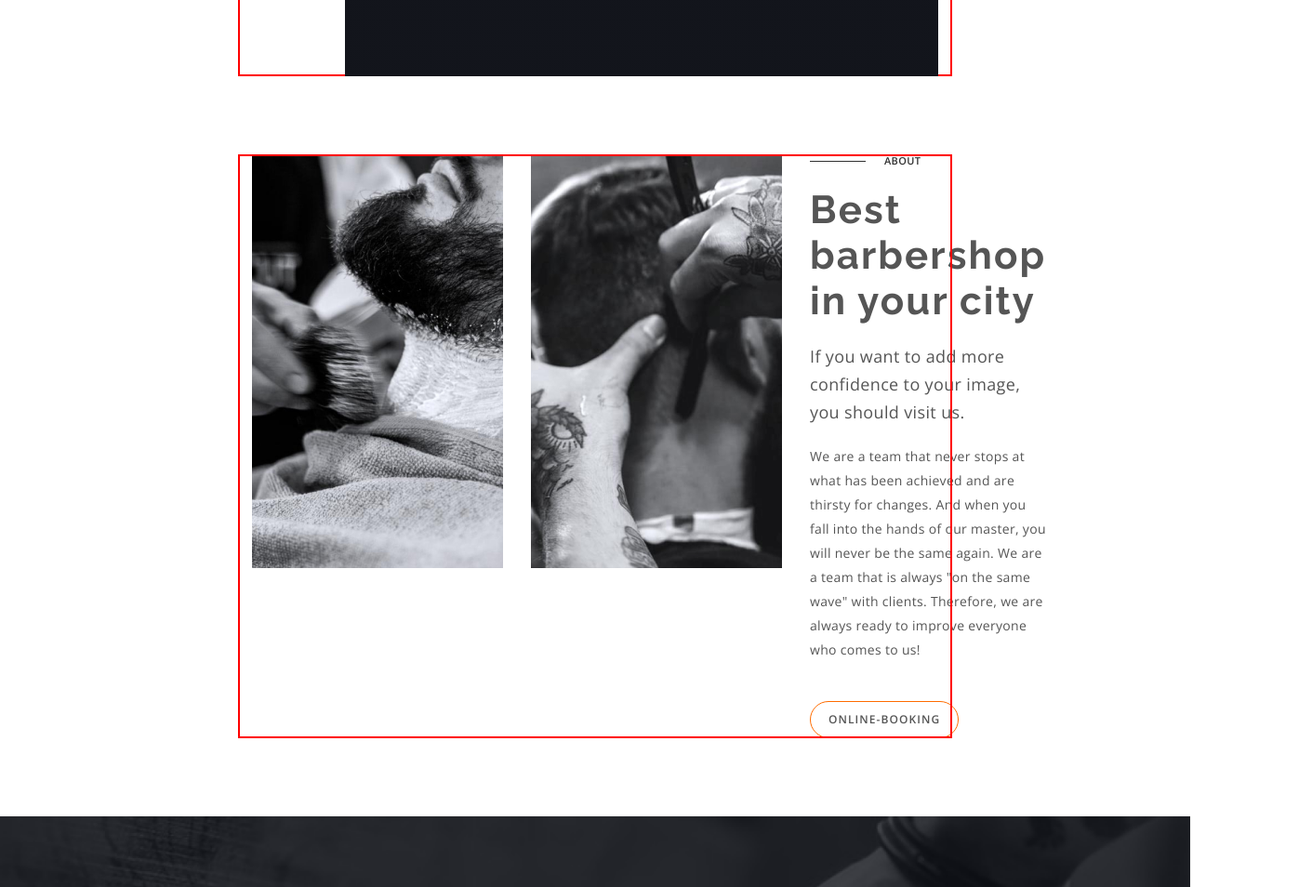
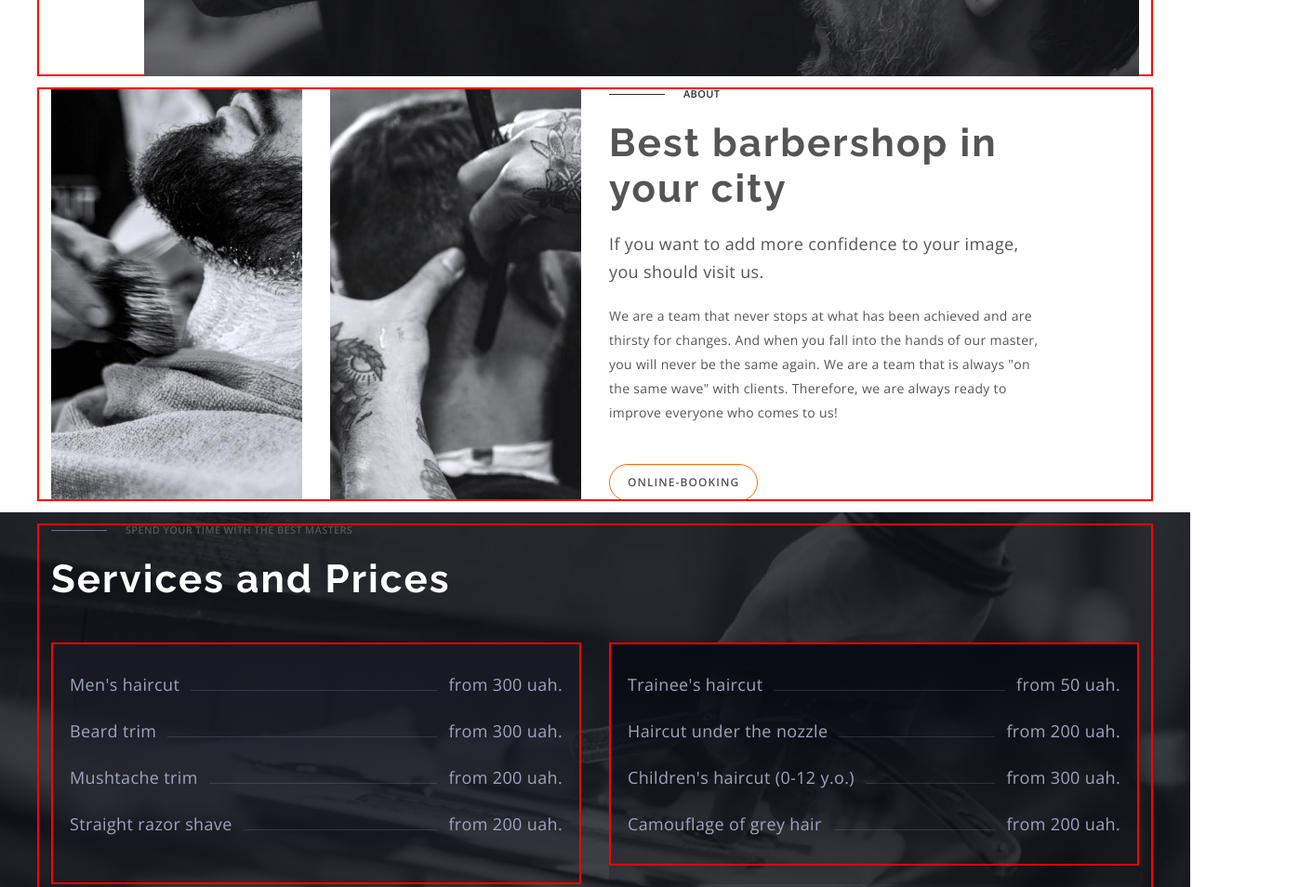
Before and after one commit to nikazain/barbershop, a plain HTML site: page index.html in a window 1280 px wide. Shown: the part 598-1552 px from the top of the page at 93% size, 1411 px wide, since content can reach past the window. Drawn offline with nearby package versions, Linux system fonts and the light colour scheme.

Commit message:
revertingmodule6startcommit

```diff
--- a/css/styles.css
+++ b/css/styles.css
@@ -64,36 +64,16 @@ button {
   overflow: hidden;
 }
 .section {
-  padding: 84px 0;
-  /* padding: 120px 0; */
-}
-@media only screen (min-width: 768px) {
-  .section {
-    padding: 100px 0;
-  }
+  padding: 12px 0;
 }
 
 .container {
-  /* Basic styles */
-  min-width: 320px;
-  max-width: 448px;
+  width: 1200px;
   padding: 0 15px;
   margin: 0 auto;
 
   outline: 2px solid red;
   outline-offset: -2px;
-}
-/* Tablet Screen */
-@media only screen and (min-width: 768px) {
-  .container {
-    max-width: 768px;
-  }
-}
-/* Decstop Screen */
-@media only screen and (min-width: 1200px) {
-  .container {
-    max-width: 768px;
-  }
 }
 
 .uppertitle {
```
